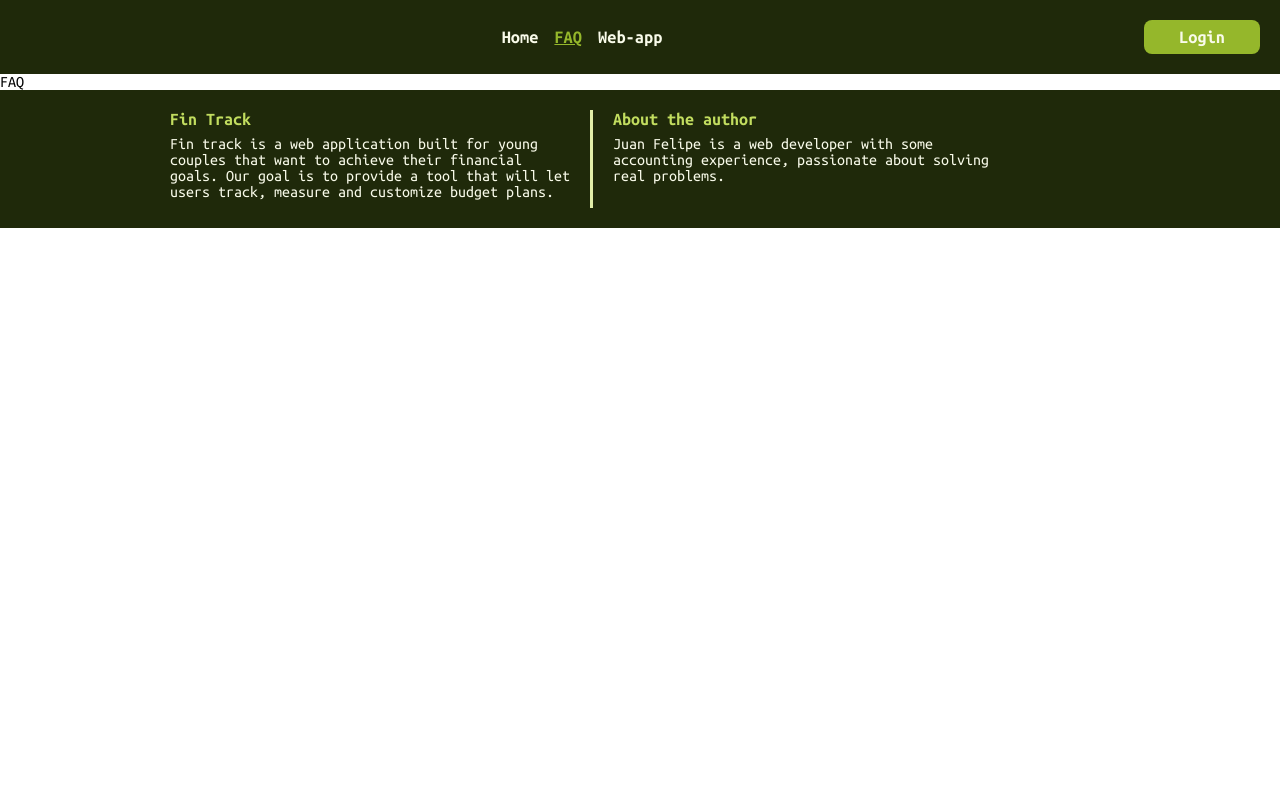
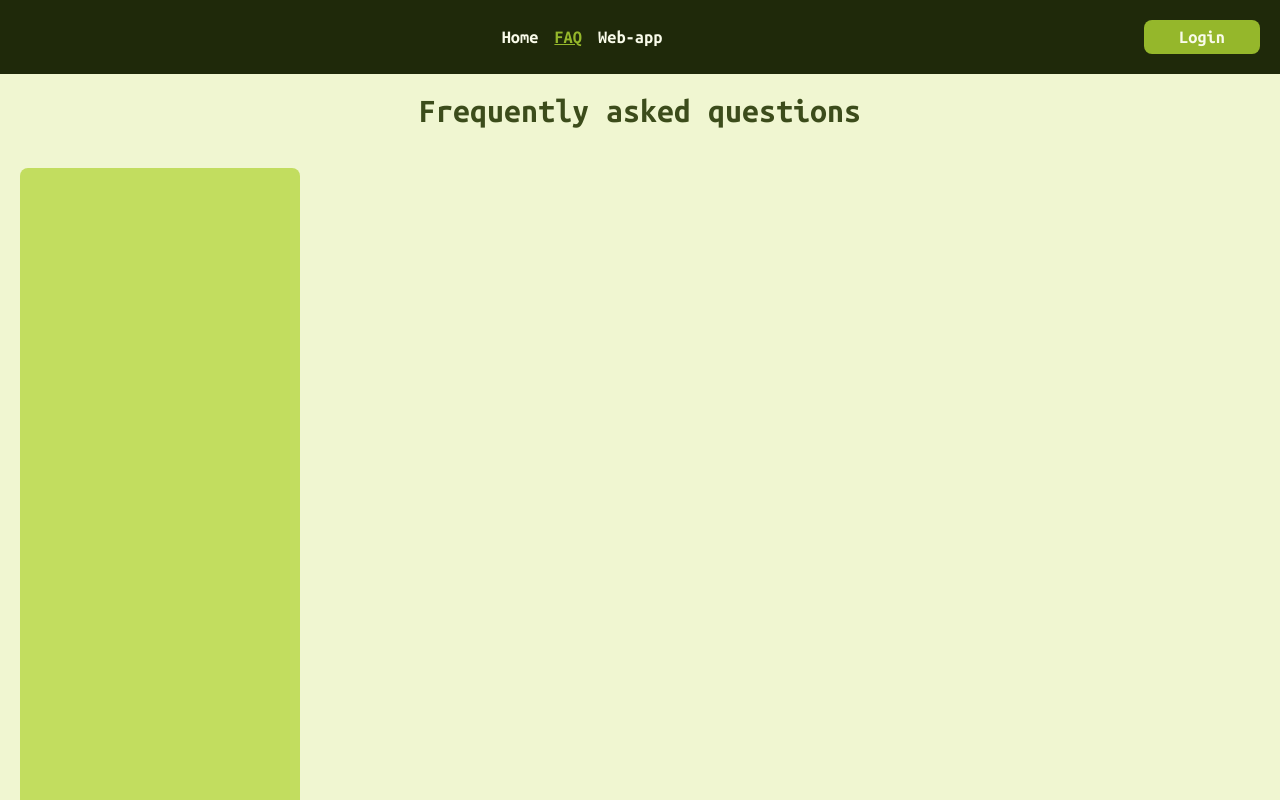
Before and after one commit to Juanfec4/fin-track, a React (Vite) app in the folder client/: page /faq in a window 1280 px wide. Shown: the top 800 px of the page. Built offline with nearby package versions, Linux system fonts and the light colour scheme.

Commit message:
Fixed: spelling, Added: faq page layout.

```diff
--- a/client/src/main.tsx
+++ b/client/src/main.tsx
@@ -6,6 +6,7 @@ import LandingPage from "./pages/landing";
 import SalesPageLayout from "./components/layout/salesPage";
 import WebAppLayout from "./components/layout/webApp";
 import AuthLayout from "./components/layout/auth";
+import FaqPage from "./pages/faq";
 
 //Router
 const router = createBrowserRouter([
@@ -14,7 +15,7 @@ const router = createBrowserRouter([
     element: <SalesPageLayout />,
     children: [
       { path: "/", element: <LandingPage /> },
-      { path: "/faq", element: <div>FAQ</div> },
+      { path: "/faq", element: <FaqPage /> },
     ],
   },
   { path: "/auth", element: <AuthLayout /> },
--- /dev/null
+++ b/client/src/pages/faq/index.tsx
@@ -0,0 +1,16 @@
+import { FC } from "react";
+import "./styles.scss";
+
+const FaqPage: FC = () => {
+  return (
+    <div className="faq-page">
+      <h1 className="faq-page__title">Frequently asked questions</h1>
+      <div className="faq-page__content">
+        <div className="faq-page__layout-section--left"></div>
+        <div className="faq-page__layout-section--right"></div>
+      </div>
+    </div>
+  );
+};
+
+export default FaqPage;
--- /dev/null
+++ b/client/src/pages/faq/styles.scss
@@ -0,0 +1,66 @@
+@use "../../assets/styles/partials/colors" as *;
+@use "../../assets/styles/partials/responsive" as *;
+@use "../../assets/styles/partials/variables" as *;
+@use "../../assets/styles/partials/mixins" as *;
+
+.faq-page {
+  &__title {
+    text-align: center;
+    padding: $padding-lg;
+  }
+  &__content {
+    min-height: 100vh;
+    display: grid;
+    grid-template-columns: repeat(12, 1fr);
+  }
+  &__layout-section {
+    margin: $margin-lg;
+    border-radius: $radius-sm;
+    &--left {
+      @extend .faq-page__layout-section;
+      grid-column-start: 1;
+      grid-column-end: 4;
+    }
+    &--right {
+      @extend .faq-page__layout-section;
+      grid-column-start: 4;
+      grid-column-end: 13;
+    }
+  }
+}
+
+.theme {
+  &--red {
+    .faq-page {
+      background-color: $chestnut-100;
+      &__title {
+        color: $chestnut-900;
+      }
+      &__layout-section--left {
+        background-color: $chestnut-300;
+      }
+    }
+  }
+  &--blue {
+    .faq-page {
+      background-color: $picton-blue-100;
+      &__title {
+        color: $picton-blue-900;
+      }
+      &__layout-section--left {
+        background-color: $picton-blue-300;
+      }
+    }
+  }
+  &--green {
+    .faq-page {
+      background-color: $yellow-green-100;
+      &__title {
+        color: $yellow-green-900;
+      }
+      &__layout-section--left {
+        background-color: $yellow-green-300;
+      }
+    }
+  }
+}
--- a/client/src/pages/landing/index.tsx
+++ b/client/src/pages/landing/index.tsx
@@ -52,11 +52,11 @@ const features = [
 const LandingPage: FC = () => {
   const navigator = useNavigate();
   return (
-    <>
+    <div className="landing-page">
       <Hero />
       <WaveDivider />
       <section className="feature-section">
-        <h2 className="section-title">ALL IN ONE PLACE</h2>
+        <h2 className="section-title">All in one place</h2>
         <FeatureGallery features={features} />
       </section>
       <section className="cta-section">
@@ -68,7 +68,7 @@ const LandingPage: FC = () => {
           handleClick={() => navigator("/auth/register")}
         />
       </section>
-    </>
+    </div>
   );
 };
 
```
